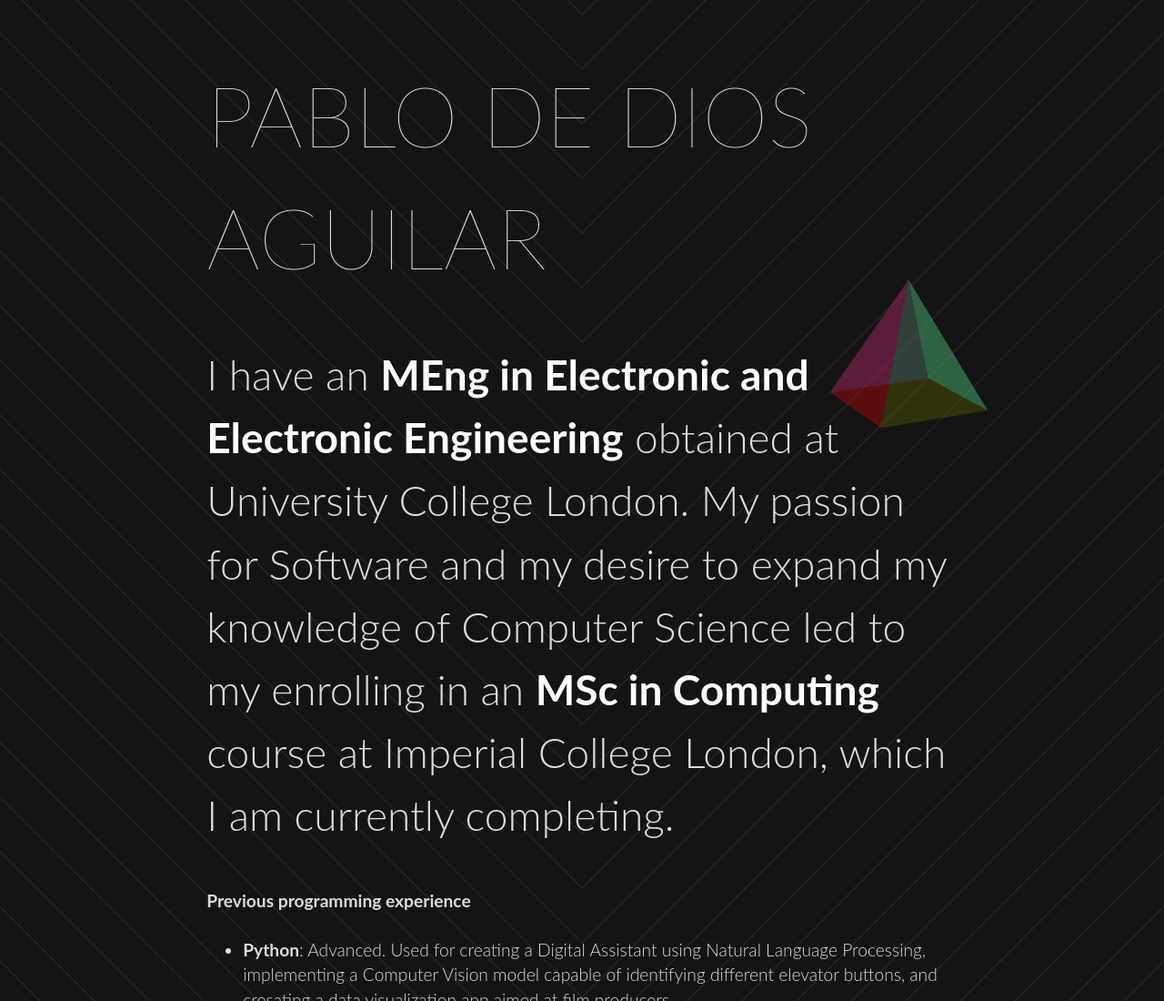
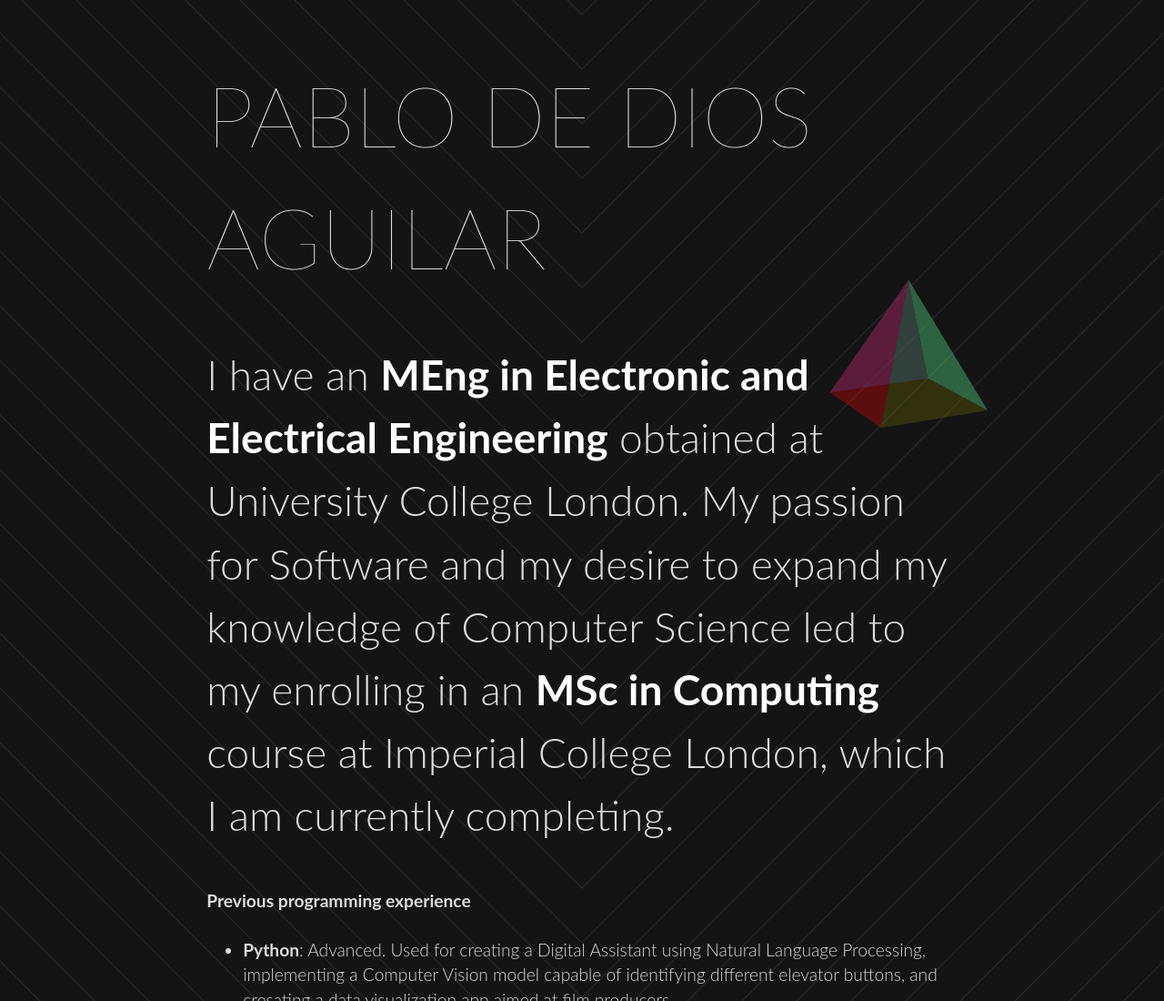
Before and after one commit to PDA44719/PD44719.github.io, a plain HTML site: page index.html in a window 1280 px wide. Shown: the top 1100 px of the page at 91% size. Drawn offline with Linux system fonts and the light colour scheme.

Commit message:
Fixed typo in the personal description.

```diff
--- a/index.html
+++ b/index.html
@@ -21,7 +21,7 @@
 		</div>
 	      </h1>
 	      <h3 style='clear:both' class="subhead">
-		      I have an <a href="https://www.ucl.ac.uk/electronic-electrical-engineering/ucl-electronic-and-electrical-engineering">MEng in Electronic and Electronic Engineering</a> obtained at University College London. My passion for Software and my desire to expand my knowledge of Computer Science led to my enrolling in an <a href="https://www.imperial.ac.uk/computing/prospective-students/courses/pg/msc-computing/">MSc in Computing</a> course at Imperial College London, which I am currently completing.
+		      I have an <a href="https://www.ucl.ac.uk/electronic-electrical-engineering/ucl-electronic-and-electrical-engineering">MEng in Electronic and Electrical Engineering</a> obtained at University College London. My passion for Software and my desire to expand my knowledge of Computer Science led to my enrolling in an <a href="https://www.imperial.ac.uk/computing/prospective-students/courses/pg/msc-computing/">MSc in Computing</a> course at Imperial College London, which I am currently completing.
 	      </h3>
 	      <h4>
 		      Previous programming experience
```
